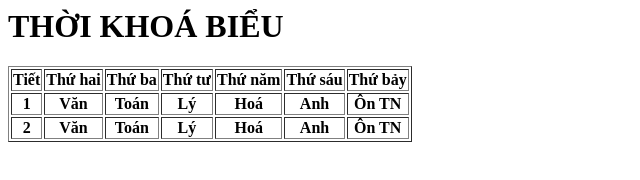
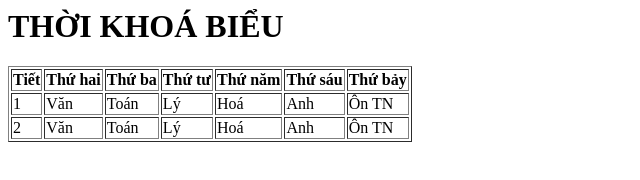
Before and after one commit to Namdootdoot/TABLE, a plain HTML site: page index.html in a window 1280 px wide. Shown: the whole page, without its empty margins (0-640 px from the left). Drawn offline with Linux system fonts and the light colour scheme.

Commit message:
index.html

```diff
--- a/index.html
+++ b/index.html
@@ -9,10 +9,10 @@
         <th> Tiết </th> <th> Thứ hai </th> <th> Thứ ba </th> <th> Thứ tư </th> <th> Thứ năm </th> <th> Thứ sáu </th> <th> Thứ bảy </th>
       </tr>
       <tr>
-        <th> 1 </th> <th> Văn </th> <th> Toán </th> <th> Lý </th> <th> Hoá </th> <th> Anh </th> <th> Ôn TN </th>
+        <td> 1 </td> <td> Văn </td> <td> Toán </td> <td> Lý </td> <td> Hoá </td> <td> Anh </td> <td> Ôn TN </td>
       </tr>
       <tr>
-        <th> 2 </th> <th> Văn </th> <th> Toán </th> <th> Lý </th> <th> Hoá </th> <th> Anh </th> <th> Ôn TN </th>
+        <td> 2 </td> <td> Văn </td> <td> Toán </td> <td> Lý </td> <td> Hoá </td> <td> Anh </td> <td> Ôn TN </td>
       </tr>
     </table>
   </body>
```
